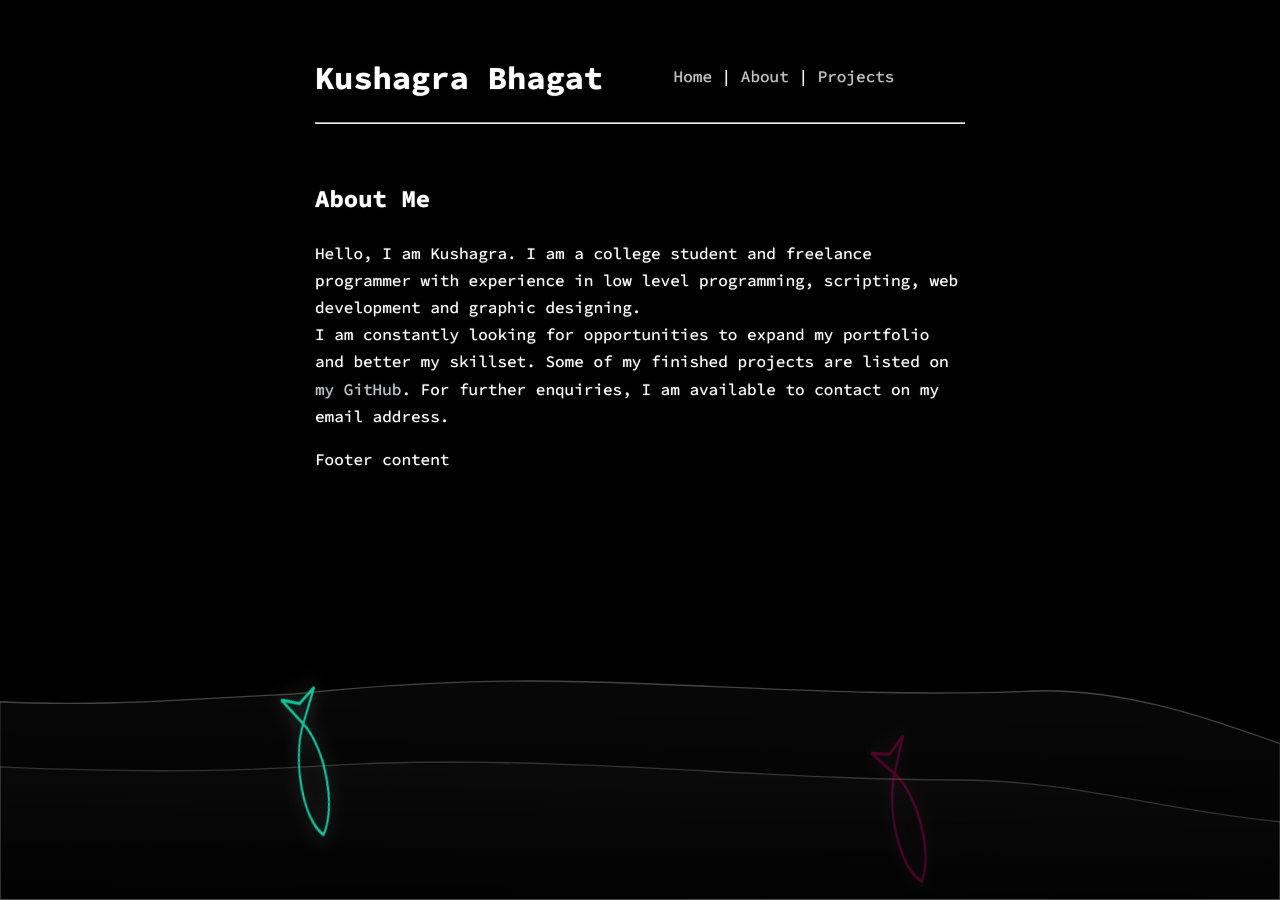
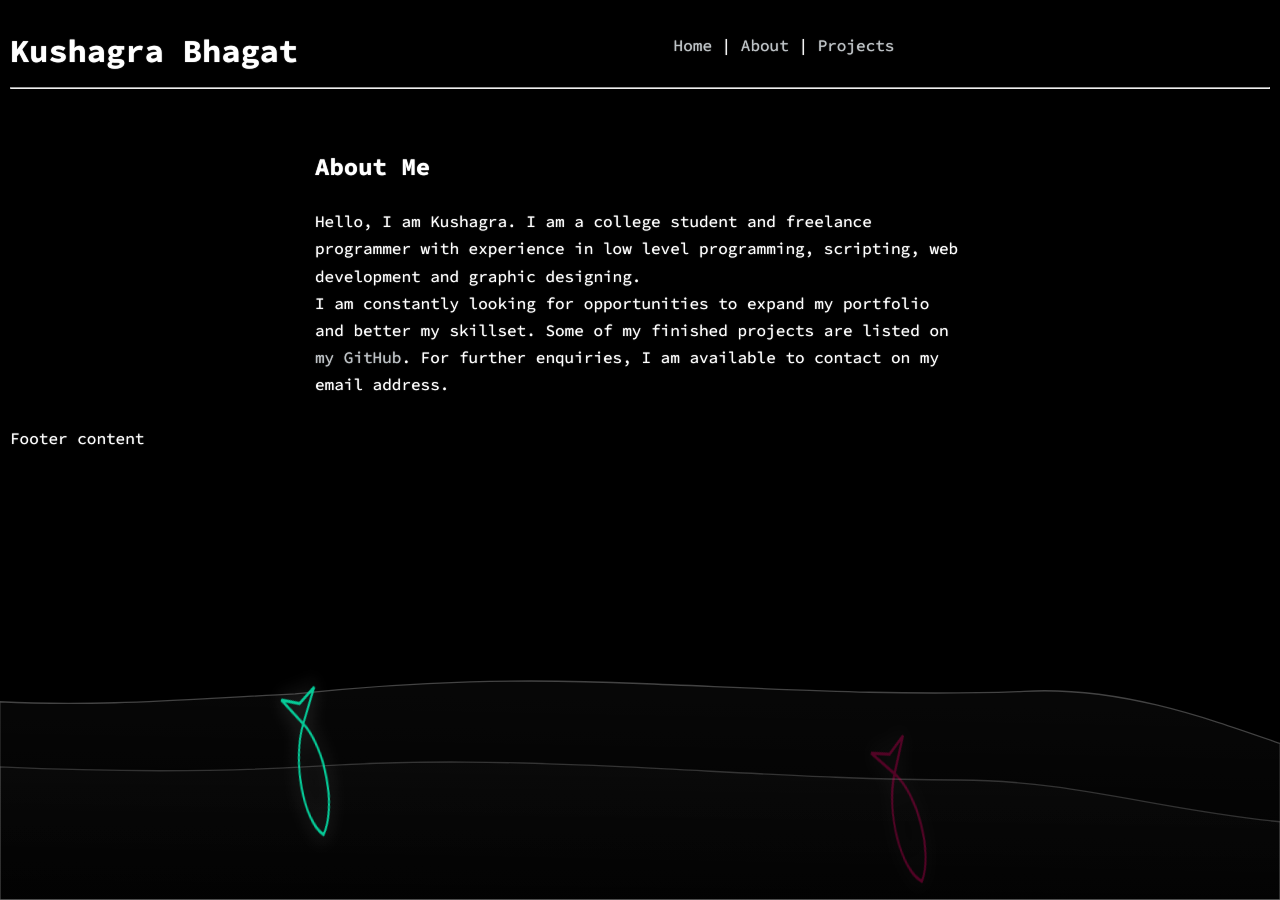
Before and after one commit to kuwushagra/kuwushagra.github.io, a Jekyll site: the page built from index.html, in a window 1280 px wide. Built offline with Jekyll 4.4.1, drawn with Linux system fonts in a browser that asks for light colours; a style sheet for code colours, icons or effects is not loaded.

Commit message:
Update default.html

```diff
--- a/_layouts/default.html
+++ b/_layouts/default.html
@@ -221,17 +221,10 @@ loop();
   <hr></br>
 </header>
 
-<style>
-  body {
-    line-height: 1.7;
-    max-width: 650px;
-    margin: 30px auto;
-    padding: 0 10px;
-}
-</style>
-
 <main>
-  {{ content }}
+  <div  style="line-height: 1.7; max-width: 650px; margin: 30px auto; padding: 0 10px;">
+     {{ content }}
+  </div>
 </main>
 
 <footer>
```
